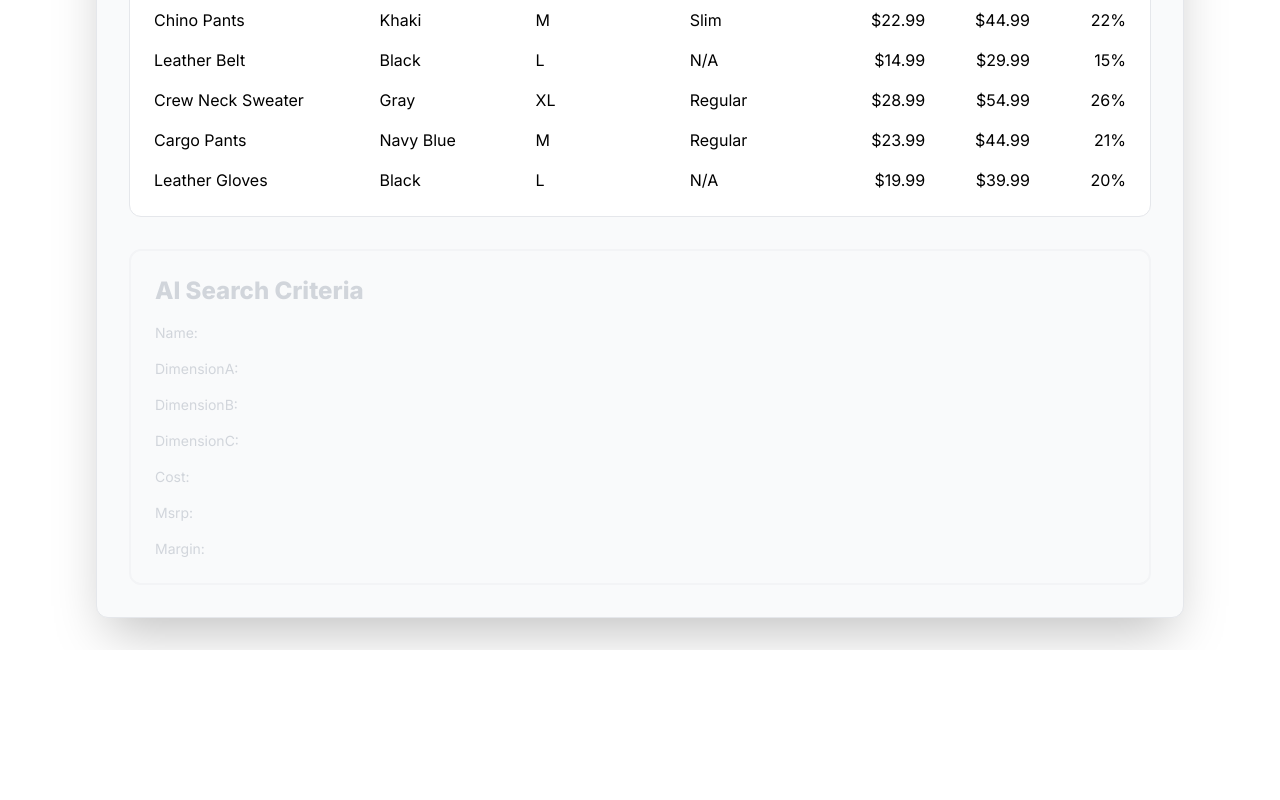
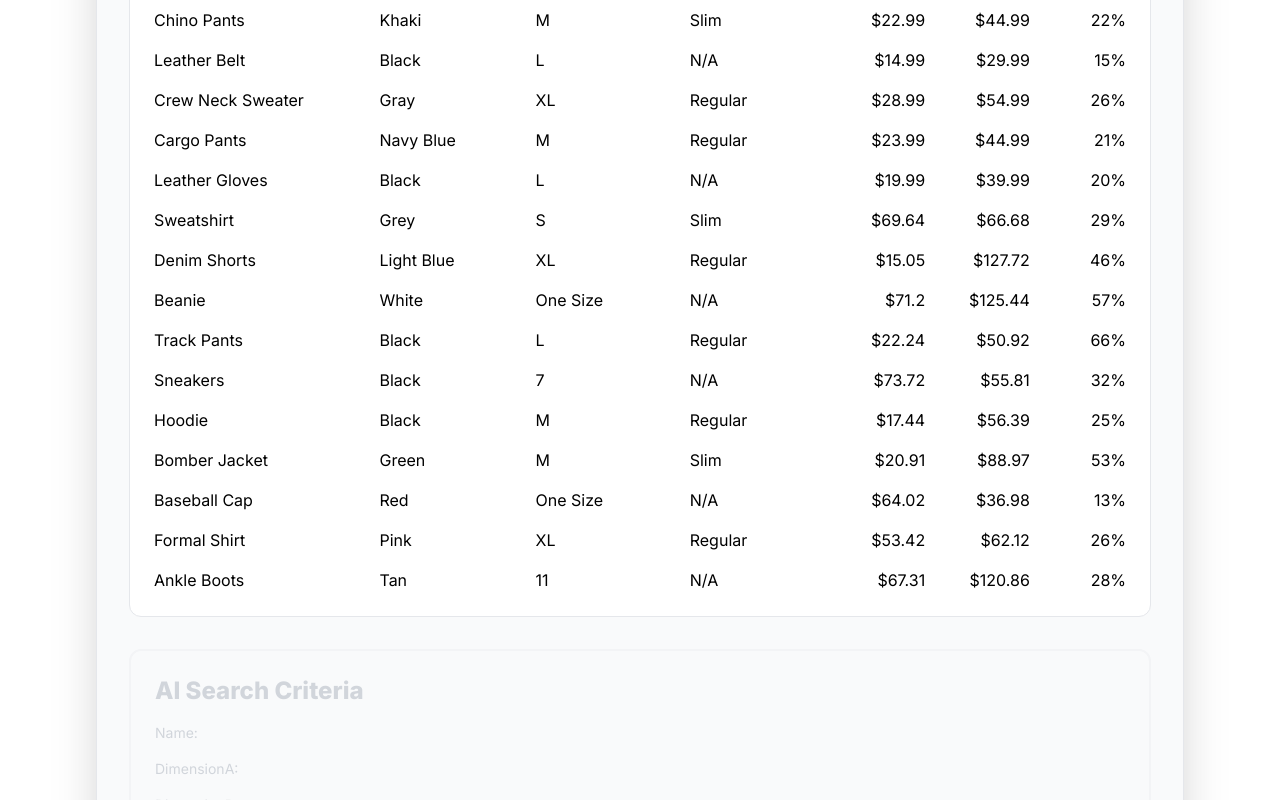
Before and after one commit to johngully/ai-search, a Next.js app: page / in a window 1280 px wide. Shown: the part 622-1422 px from the top of the page. Before the commit the page ends 1272 px from the top, so only its background shows below. Built offline with nearby package versions, Linux system fonts and the light colour scheme; no server answers.

Commit message:
Added more data

```diff
--- a/app/data.ts
+++ b/app/data.ts
@@ -124,5 +124,95 @@ export const products = [
     "cost": 19.99,
     "msrp": 39.99,
     "margin": 0.20
+  },
+  {
+    "name": "Sweatshirt",
+    "dimensionA": "Grey",
+    "dimensionB": "S",
+    "dimensionC": "Slim",
+    "cost": 69.64,
+    "msrp": 66.68,
+    "margin": 0.29
+  },
+  {
+    "name": "Denim Shorts",
+    "dimensionA": "Light Blue",
+    "dimensionB": "XL",
+    "dimensionC": "Regular",
+    "cost": 15.05,
+    "msrp": 127.72,
+    "margin": 0.46
+  },
+  {
+    "name": "Beanie",
+    "dimensionA": "White",
+    "dimensionB": "One Size",
+    "dimensionC": "N/A",
+    "cost": 71.2,
+    "msrp": 125.44,
+    "margin": 0.57
+  },
+  {
+    "name": "Track Pants",
+    "dimensionA": "Black",
+    "dimensionB": "L",
+    "dimensionC": "Regular",
+    "cost": 22.24,
+    "msrp": 50.92,
+    "margin": 0.66
+  },
+  {
+    "name": "Sneakers",
+    "dimensionA": "Black",
+    "dimensionB": "7",
+    "dimensionC": "N/A",
+    "cost": 73.72,
+    "msrp": 55.81,
+    "margin": 0.32
+  },
+  {
+    "name": "Hoodie",
+    "dimensionA": "Black",
+    "dimensionB": "M",
+    "dimensionC": "Regular",
+    "cost": 17.44,
+    "msrp": 56.39,
+    "margin": 0.25
+  },
+  {
+    "name": "Bomber Jacket",
+    "dimensionA": "Green",
+    "dimensionB": "M",
+    "dimensionC": "Slim",
+    "cost": 20.91,
+    "msrp": 88.97,
+    "margin": 0.53
+  },
+  {
+    "name": "Baseball Cap",
+    "dimensionA": "Red",
+    "dimensionB": "One Size",
+    "dimensionC": "N/A",
+    "cost": 64.02,
+    "msrp": 36.98,
+    "margin": 0.13
+  },
+  {
+    "name": "Formal Shirt",
+    "dimensionA": "Pink",
+    "dimensionB": "XL",
+    "dimensionC": "Regular",
+    "cost": 53.42,
+    "msrp": 62.12,
+    "margin": 0.26
+  },
+  {
+    "name": "Ankle Boots",
+    "dimensionA": "Tan",
+    "dimensionB": "11",
+    "dimensionC": "N/A",
+    "cost": 67.31,
+    "msrp": 120.86,
+    "margin": 0.28
   }
 ]
--- a/app/page.tsx
+++ b/app/page.tsx
@@ -71,7 +71,7 @@ function ProductsList({products}: ProductsListProps) {
             <td className={stylesColumnText}>{product.dimensionC}</td>
             <td className={stylesColumnNumber}>${product.cost}</td>
             <td className={stylesColumnNumber}>${product.msrp}</td>
-            <td className={stylesColumnNumber}>{product.margin*100}%</td>
+            <td className={stylesColumnNumber}>{Math.round(product.margin*100)}%</td>
           </tr>
         ))}
         <tr></tr>
```
